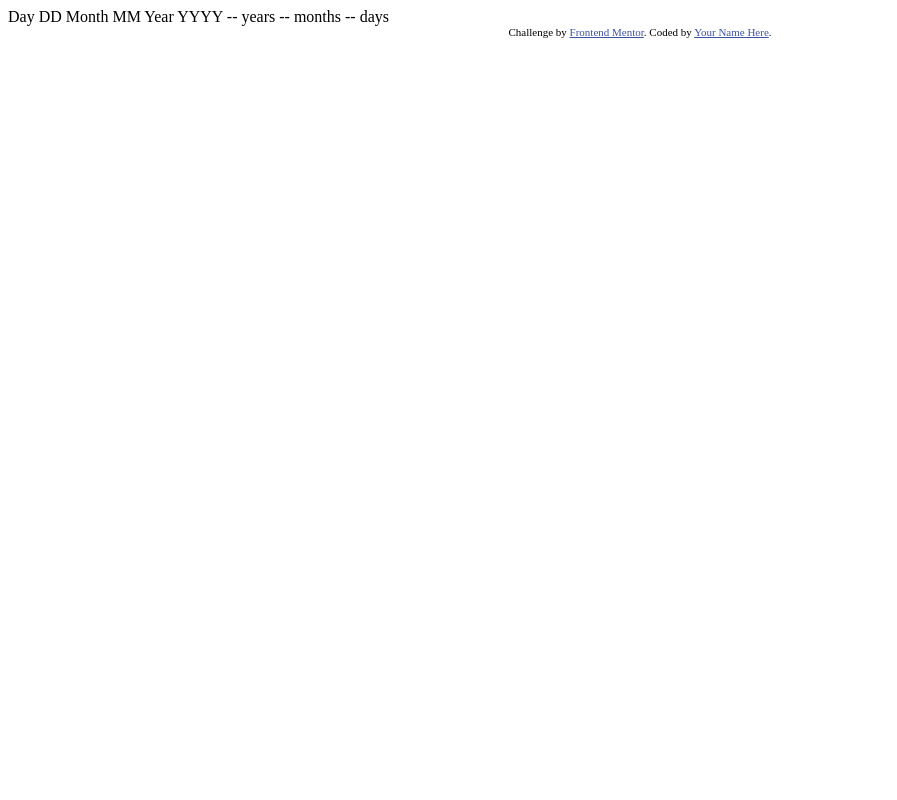
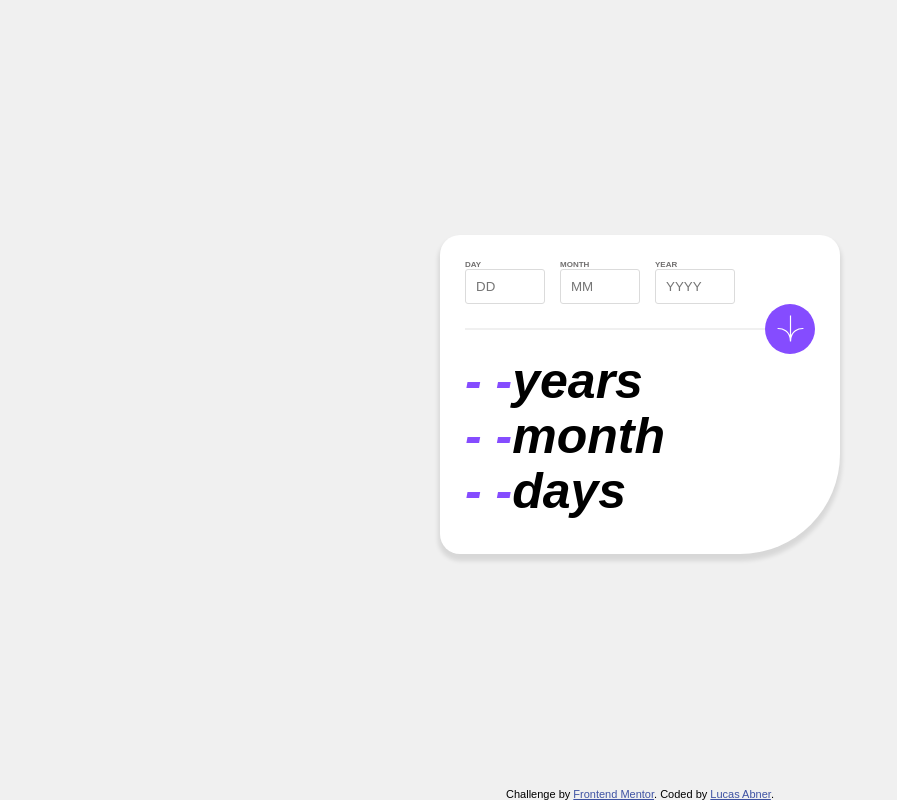
Before and after one commit to Lucas-Abner/age-calculator, a plain HTML site: page index.html in a window 1280 px wide. Shown: the whole page, without its empty margins (0-897 px from the left). Drawn offline with Linux system fonts and the light colour scheme.

Commit message:
Foi realizado toda a interface do site com o HTML e CSS e adicionado 2 novas pastas, o /JS e o /CSS dentro do Assets

```diff
--- /dev/null
+++ b/assets/css/style.css
@@ -0,0 +1,153 @@
+:root{
+    --White: hsl(0, 0%, 100%);
+    --Off-white: hsl(0, 0%, 94%);
+    --Light-grey: hsl(0, 0%, 86%);
+    --Smokey-grey: hsl(0, 1%, 44%);
+    --Off-black: hsl(0, 0%, 8%);
+}
+
+*{
+    margin: 0;
+    padding: 0;
+    box-sizing: border-box;
+}
+
+body{
+    font-family: "Poppins", Arial;
+}
+
+article{
+    height: 100vh;
+    display: flex;
+    flex-direction: column;
+    justify-content: flex-end;
+    align-items: center;
+    background-color: var(--Off-white);
+}
+
+main{
+    margin: auto;
+    border-radius: 20px 20px 100px 20px;
+    background-color: var(--White);
+    box-shadow: 0 5px 4px 2px rgba( 0, 0, 0, 0.1);
+}
+
+section{
+    padding: 25px;
+}
+
+label{
+    font-size: 8px;
+    font-weight: 600;
+    color: var(--Smokey-grey);
+}
+
+.birthday form{
+    display: flex;
+}
+
+.birthday form input{
+    max-width: 80px;
+    height: 35px;
+    margin-right: 15px;
+    border: 1px solid var(--Light-grey);
+    border-radius: 3px;
+    padding: 10px;
+    transition: 0.2s ease;
+}
+
+.birthday form input:focus{
+    border: 1px solid hsl(259, 100%, 65%);
+    outline: 0;
+    border-radius: 3px;
+    font-size: 16px;
+}
+
+.birthday-calc{
+    font-size: 50px;
+    font-weight: 900;
+    font-style: italic;
+    line-height: 55px;
+    margin-bottom: 10px;
+}
+
+.birthday-calc span{
+    color: hsl(259, 100%, 65%);
+}
+
+.birthday-day,
+.birthday-month,
+.birthday-year{
+    display: flex;
+    flex-direction: column;
+}
+
+.division{
+    width: 350px;
+    display: flex;
+    align-items: center;
+}
+
+.division .bar{
+    flex: 1;
+    height: 1px;
+    border: 1px solid var(--Off-white);
+}
+
+.division .button-form{
+    width: 50px;
+    height: 50px;
+    border-radius: 50%;
+    background-color: hsl(259, 100%, 65%);
+    display: flex;
+    align-items: center;
+    justify-content: center;
+    cursor: pointer;
+    transition: 0.3s ease-in-out;
+}
+
+.division .button-form:hover{
+    background-color: black;
+}
+
+.division .button-form svg{
+    width: 27px;
+    height: 27px;
+}
+
+.attribution { font-size: 11px; text-align: center; }
+
+.attribution a { color: hsl(228, 45%, 44%); }
+
+@media (max-width: 400px){
+    article{
+        width: 100%;
+        overflow: hidden;
+    }
+
+    main{
+        width: 330px;
+    }
+
+    .division{
+        margin-top: 20px;
+        display: flex;
+        justify-content: center;
+        padding-right: 75px;
+    }
+
+    .division .button-form{
+        width: 45px;
+        height: 45px;
+    }
+
+    .division .bar{
+        width: 50px;
+    }
+
+    .division .bar2{
+        flex: 1;
+        height: 1px;
+        border: 1px solid var(--Off-white);left: 0;
+    }
+}
--- a/index.html
+++ b/index.html
@@ -5,33 +5,57 @@
   <meta name="viewport" content="width=device-width, initial-scale=1.0"> <!-- displays site properly based on user's device -->
 
   <link rel="icon" type="image/png" sizes="32x32" href="./assets/images/favicon-32x32.png">
+  <link rel="stylesheet" href="./assets/css/style.css">
 
   <title>Frontend Mentor | Age calculator app</title>
-
-  <!-- Feel free to remove these styles or customise in your own stylesheet 👍 -->
-  <style>
-    .attribution { font-size: 11px; text-align: center; }
-    .attribution a { color: hsl(228, 45%, 44%); }
-  </style>
 </head>
 <body>
+  <article>
+    <main>
+      <section>
+        <div class="birthday">
+          <form>
+            <div class="birthday-day">
+              <label for="day">DAY</label>
+              <input type="text" placeholder="DD" class="day-info"
+              maxlength="2">
+            </div>
+            <div class="birthday-month">
+              <label for="day">MONTH</label>
+              <input type="text" placeholder="MM" class="month-info" maxlength="2">
+            </div>
+            <div class="birthday-year">
+              <label for="day">YEAR</label>
+              <input type="text" placeholder="YYYY" class="year-info" maxlength="4">
+            </div>
+          </form>
+          <div class="division">
+            <div class="bar"></div>
+            <div class="button-form"><svg xmlns="http://www.w3.org/2000/svg" width="46" height="44" viewBox="0 0 46 44"><g fill="none" stroke="#FFF" stroke-width="2"><path d="M1 22.019C8.333 21.686 23 25.616 23 44M23 44V0M45 22.019C37.667 21.686 23 25.616 23 44"/></g></svg></div>
+            <div class="bar2"></div>
+          </div>
+          <div class="birthday-calc">
+            <div class="birthday-calc--year">
+              <span>- -</span>years
+            </div>
+            <div class="birthday-calc--month">
+              <span>- -</span>month
+            </div>
+            <div class="birthday-calc--day">
+              <span>- -</span>days
+            </div>
+          </div>
+        </div>
+      </section>
+    </main>
 
-  Day
-  DD
+    <div class="attribution">
+      Challenge by <a href="https://www.frontendmentor.io?ref=challenge" target="_blank">Frontend Mentor</a>.
+      Coded by <a href="https://www.linkedin.com/in/lucas-caixeta-b69242257/" target="_blank">Lucas Abner</a>.
+    </div>
+  </article>
 
-  Month
-  MM
 
-  Year
-  YYYY
-
-  -- years
-  -- months
-  -- days
-
-  <div class="attribution">
-    Challenge by <a href="https://www.frontendmentor.io?ref=challenge" target="_blank">Frontend Mentor</a>.
-    Coded by <a href="#">Your Name Here</a>.
-  </div>
+  <script src="./assets/js/app.js"></script>
 </body>
 </html>
```
Also changed, not shown: assets/js/app.js (added).
